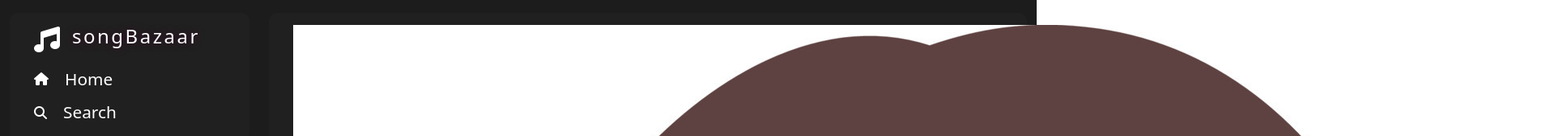
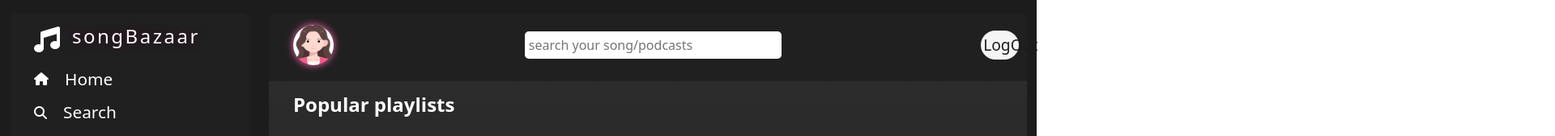
Before and after one commit to sakshi752/songBazaar, a plain HTML site: page Home.html in a window 1280 px wide. Shown: the top 169 px of the page at 81% size, 1920 px wide, since content can reach past the window. Drawn offline with nearby package versions, Linux system fonts and the light colour scheme.

Commit message:
files updated

```diff
--- a/Css/HomePage.css
+++ b/Css/HomePage.css
@@ -97,18 +97,18 @@
     justify-content: space-between;
 } */
 
-.section-2 .top-container .profile-container img{
+.section-2 .top-container-Home .profile-container img{
     height: 50px;
     width: 50px;
     border-radius: 100%;
     box-shadow: 0 0 10px hotpink;
 }
-.section-2 .top-container .btn-container{
+.section-2 .top-container-Home .btn-container{
     display: flex;
     align-items: center;
     justify-content: center;
 }
-.section-2 .top-container .btn-container button{
+.section-2 .top-container-Home .btn-container button{
     background: none;
     outline: none;
     border: none;
@@ -120,15 +120,15 @@
     background-color: rgb(244, 244, 244);
     /* color: var(--color-text-secondary); */
 }
-.section-2 .top-container .btn-container button a{
+.section-2 .top-container-Home .btn-container button a{
     color: var(--color-primary);
     text-decoration: none;
 }
 
-.section-2 .top-container .search{
+.section-2 .top-container-Home .search{
     width: 35%;
 }
-.section-2 .top-container #search-input{
+.section-2 .top-container-Home #search-input{
     width: 100%;
     padding: 5px;
     outline: none;
@@ -211,7 +211,7 @@
     }
 }
 @media screen and (max-width:481px) {
-    .section-2 .top-container .search{
+    .section-2 .top-container-Home .search{
         min-width: 80%;
     }
 }
```
